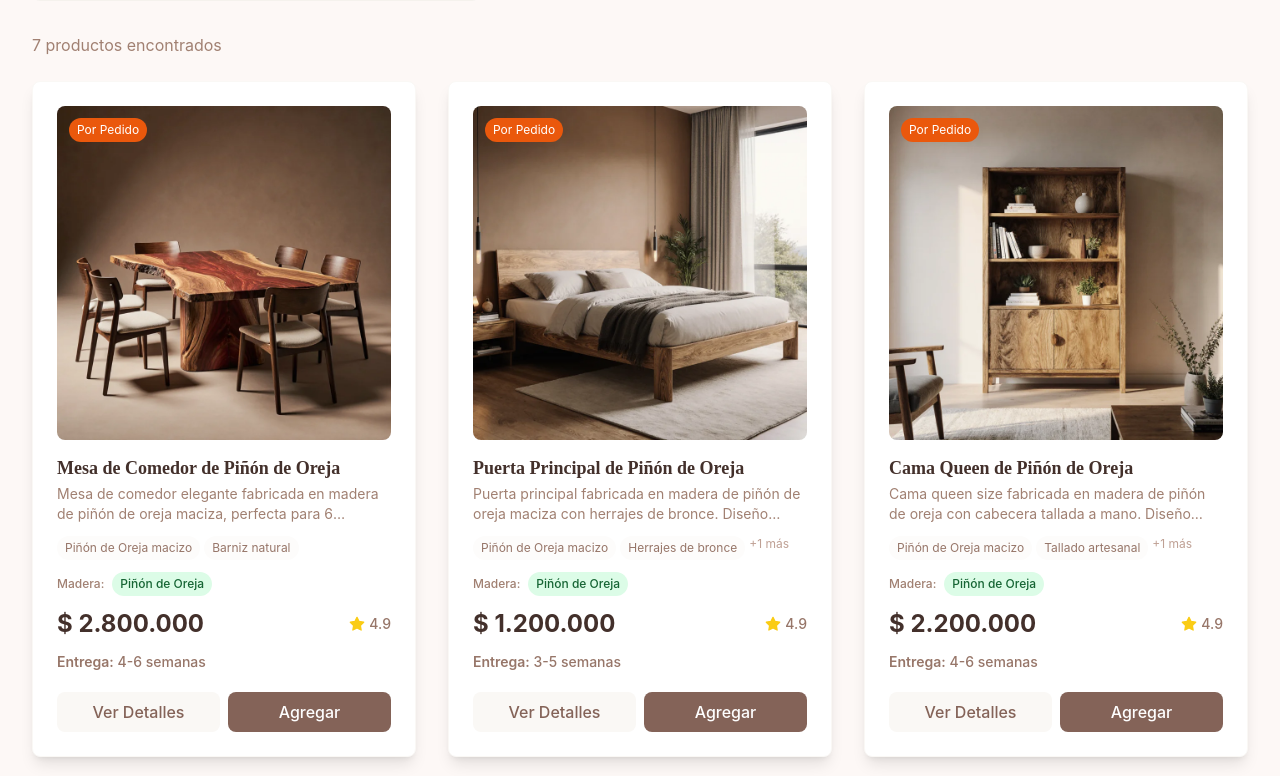
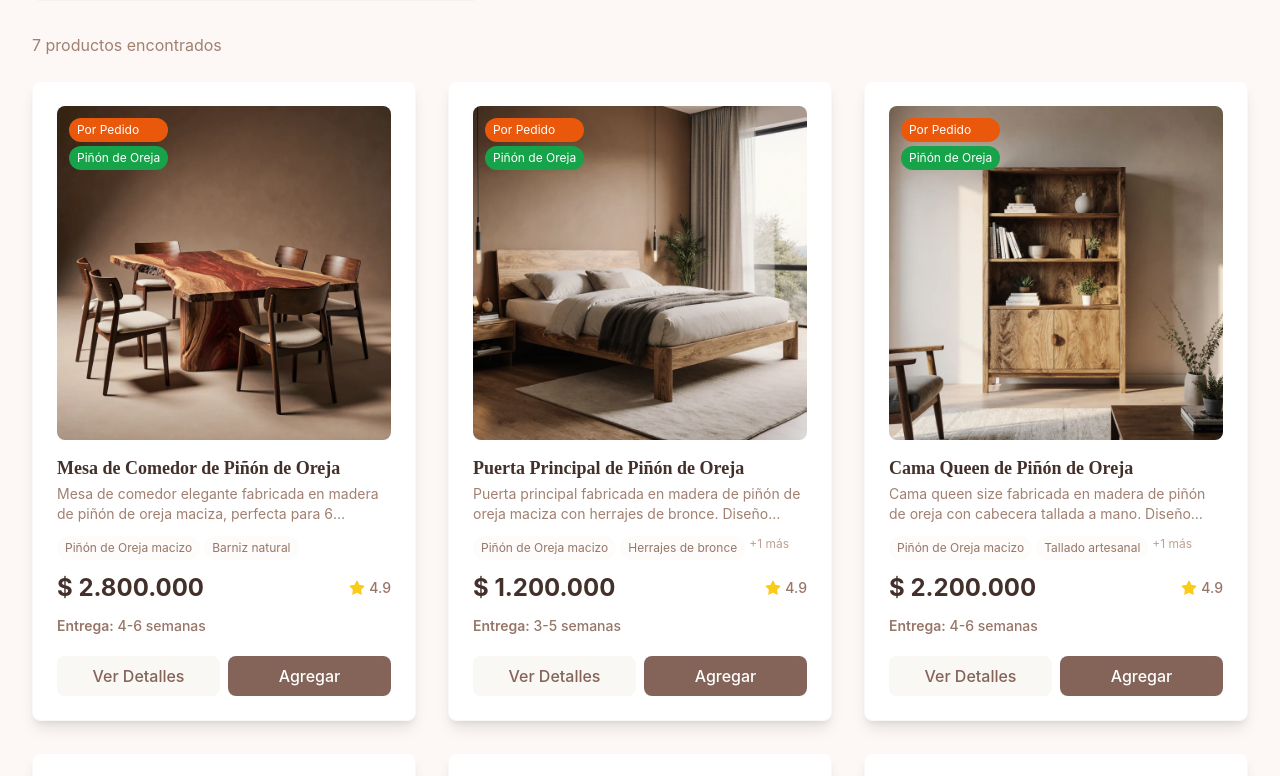
Before and after one commit to andresaprendes/casapi-on, a React (Vite) app: page /productos in a window 1280 px wide. Shown: the part 437-1213 px from the top of the page. Built offline with nearby package versions, Linux system fonts and the light colour scheme; no server answers.

Commit message:
feat: add wood type badge overlay on product images
- Add green wood type badge on top of product images
- Position badge alongside 'Por Pedido' and 'Personalizado' badges
- Remove duplicate wood type display from product info section
- Maintain consistent badge styling and positioning

```diff
--- a/src/components/ProductCard.tsx
+++ b/src/components/ProductCard.tsx
@@ -94,6 +94,11 @@ const ProductCard = ({ product }: ProductCardProps) => {
               Personalizado
             </span>
           )}
+          {product.woodType && (
+            <span className="bg-green-600 text-white text-xs px-2 py-1 rounded-full block">
+              {woodTypes.find(type => type.id === product.woodType)?.name || product.woodType}
+            </span>
+          )}
         </div>
       </div>
 
@@ -147,15 +152,7 @@ const ProductCard = ({ product }: ProductCardProps) => {
           )}
         </div>
 
-        {/* Wood Type */}
-        {product.woodType && (
-          <div className="flex items-center gap-2">
-            <span className="text-xs font-medium text-brown-600">Madera:</span>
-            <span className="text-xs bg-green-100 text-green-800 px-2 py-1 rounded-full font-medium">
-              {woodTypes.find(type => type.id === product.woodType)?.name || product.woodType}
-            </span>
-          </div>
-        )}
+
 
         {/* Price and Rating */}
         <div className="flex items-center justify-between">
```
